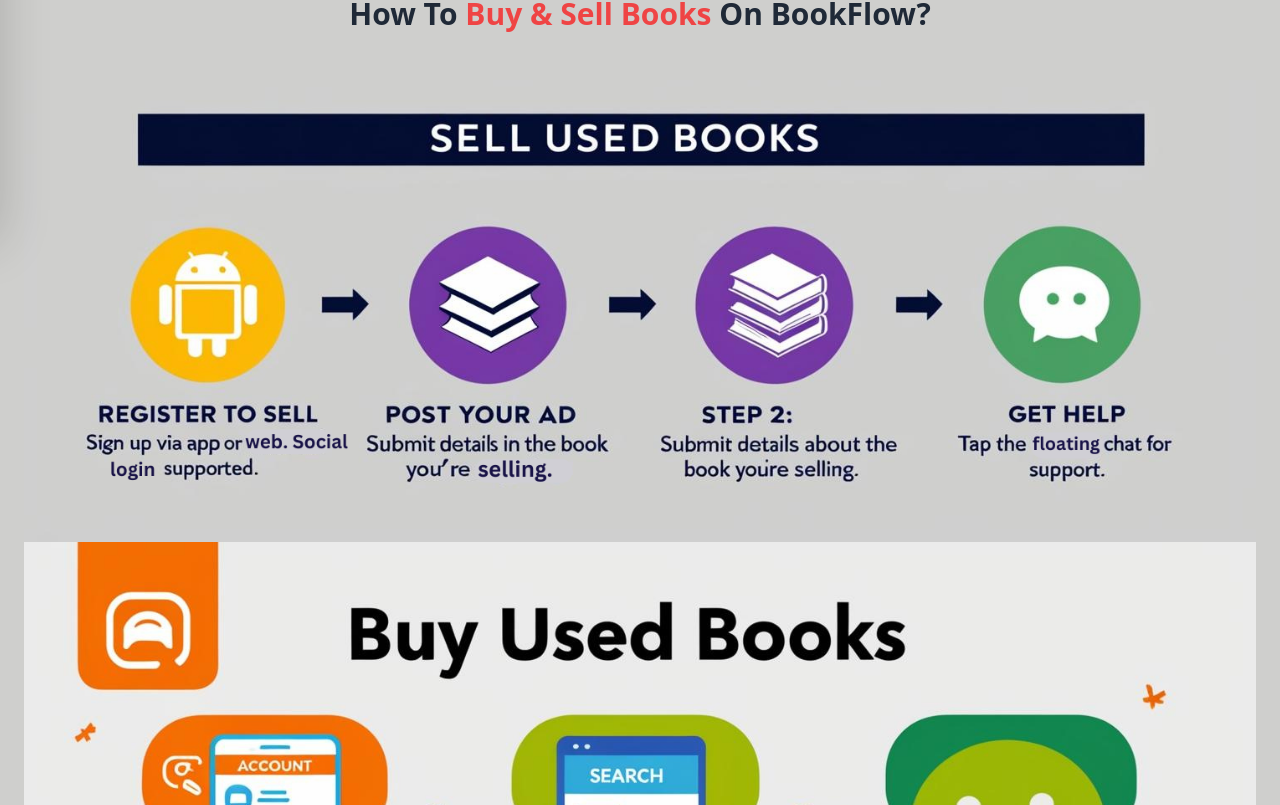
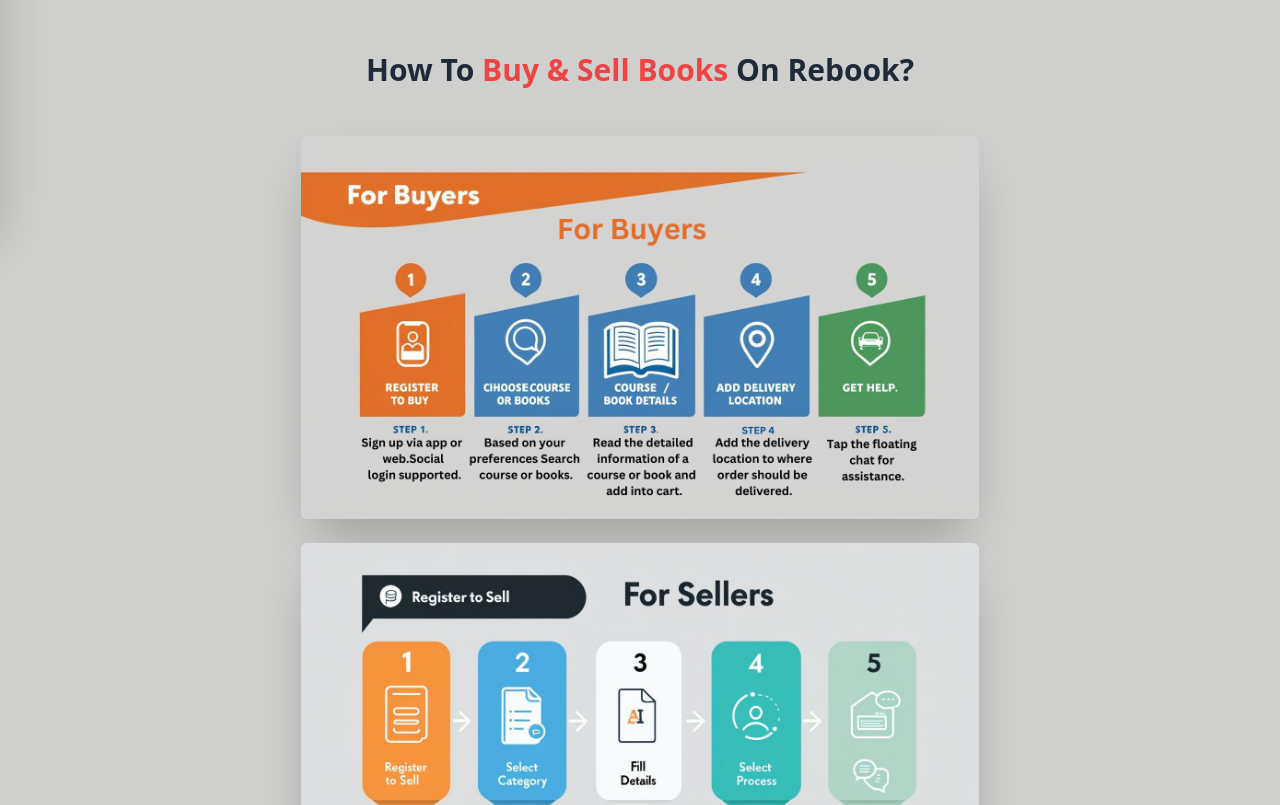
Before and after one commit to Rahul-1384/frontend, a React (Create React App) app: page / in a window 1280 px wide. Shown: the part 575-1380 px from the top of the page. Built offline with nearby package versions, Linux system fonts and the light colour scheme.

Commit message:
How it works component

```diff
--- a/src/components/HowItWorks.js
+++ b/src/components/HowItWorks.js
@@ -1,17 +1,39 @@
-import React from "react";
-import sell from '../images/sell-section.png'
-import buy from '../images/buy-section.png'
-
+import React, { useEffect } from "react";
+import './howitworks.css';
+import sell from '../images/sell-section.png';
+import buy from '../images/buy-section.png';
 
 const HowItWorks = () => {
+  useEffect(() => {
+    const slides = document.querySelectorAll('.slide');
+    if (slides.length === 0) return;
+
+    const observer = new IntersectionObserver((entries) => {
+      entries.forEach((entry) => {
+        if (entry.isIntersecting) {
+          entry.target.classList.add('show');
+        } else {
+          entry.target.classList.remove('show');
+        }
+      });
+    });
+
+    slides.forEach((el) => observer.observe(el));
+
+    return () => {
+      slides.forEach((el) => observer.unobserve(el));
+    };
+  }, []);
+
   return (
-    <div className="bg-[#cfcfcd] p-6">
-      {/* Header */}
+    <div className="bg-[#cfcfcd] p-6 py-20">
       <h1 className="text-3xl font-bold text-center text-gray-800 mb-12">
-        How To <span className="text-red-500">Buy & Sell Books</span> On BookFlow?
+        How To <span className="text-red-500">Buy & Sell Books</span> On Rebook?
       </h1>
-      <img src={sell} className="m-auto"/>
-      <img src={buy} className="m-auto"/>
+      <div className="flex flex-col justify-center items-center gap-4">
+        <img src={buy} className="slide shadow-2xl rounded-md w-[55%]" alt="Buy Section" />
+        <img src={sell} className="slide shadow-2xl rounded-md w-[55%]" alt="Sell Section" />
+      </div>
     </div>
   );
 };
--- a/src/components/howitworks.css
+++ b/src/components/howitworks.css
@@ -39,3 +39,16 @@
     box-shadow: 0 0 10px white;
     animation: sparkle 2s infinite ease-in-out;
   }
+
+  .slide {
+    opacity: 0;
+    transform: translateX(200px);
+    backdrop-filter: blur(20px);
+    transition: all 1s ease-in-out;
+  }
+
+  .show {
+    opacity: 1;
+    backdrop-filter: blur(0);
+    transform: translateX(0);
+  }
```
Also changed, not shown: src/images/buy-section.png, src/images/sell-section.png.
